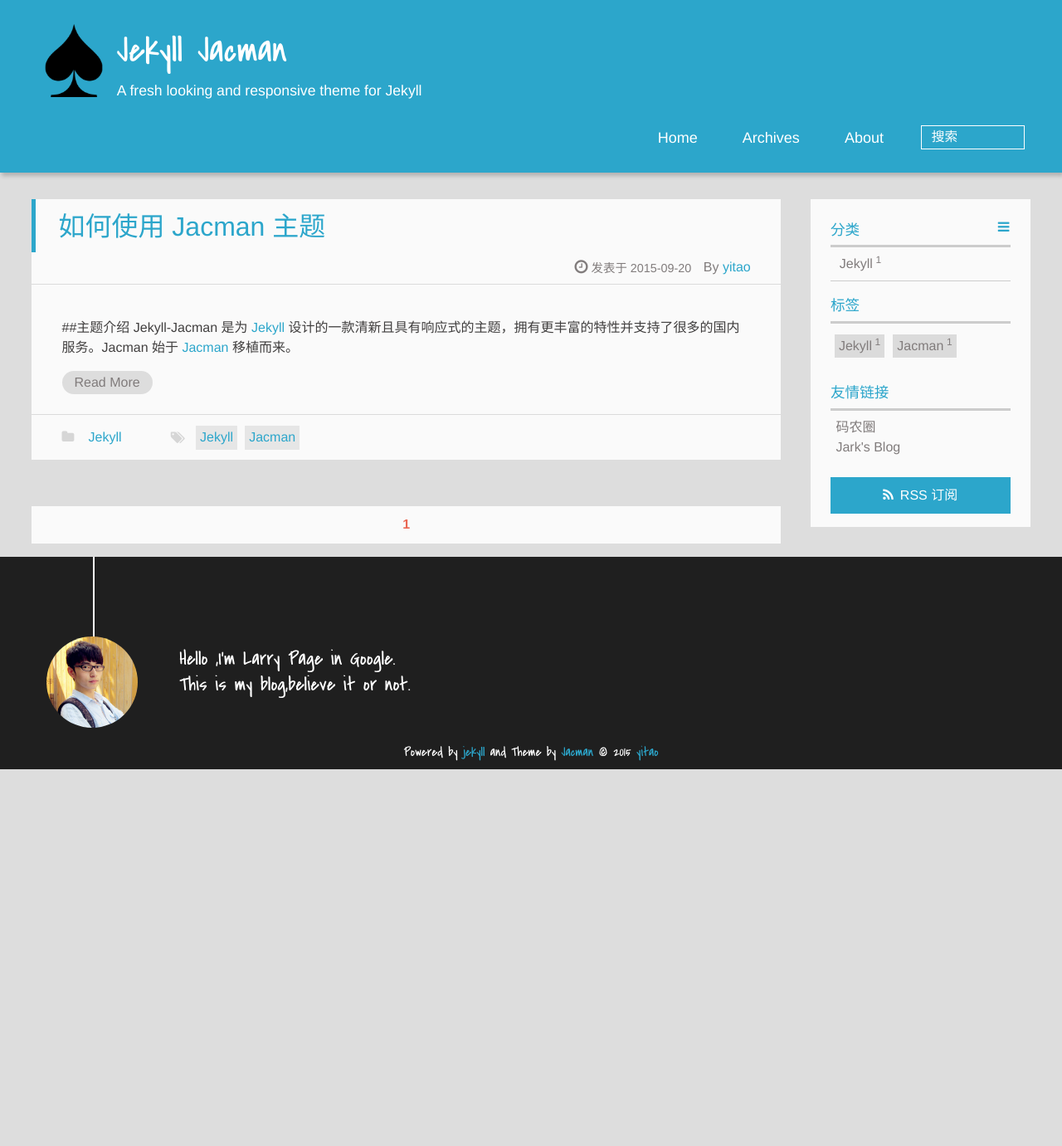
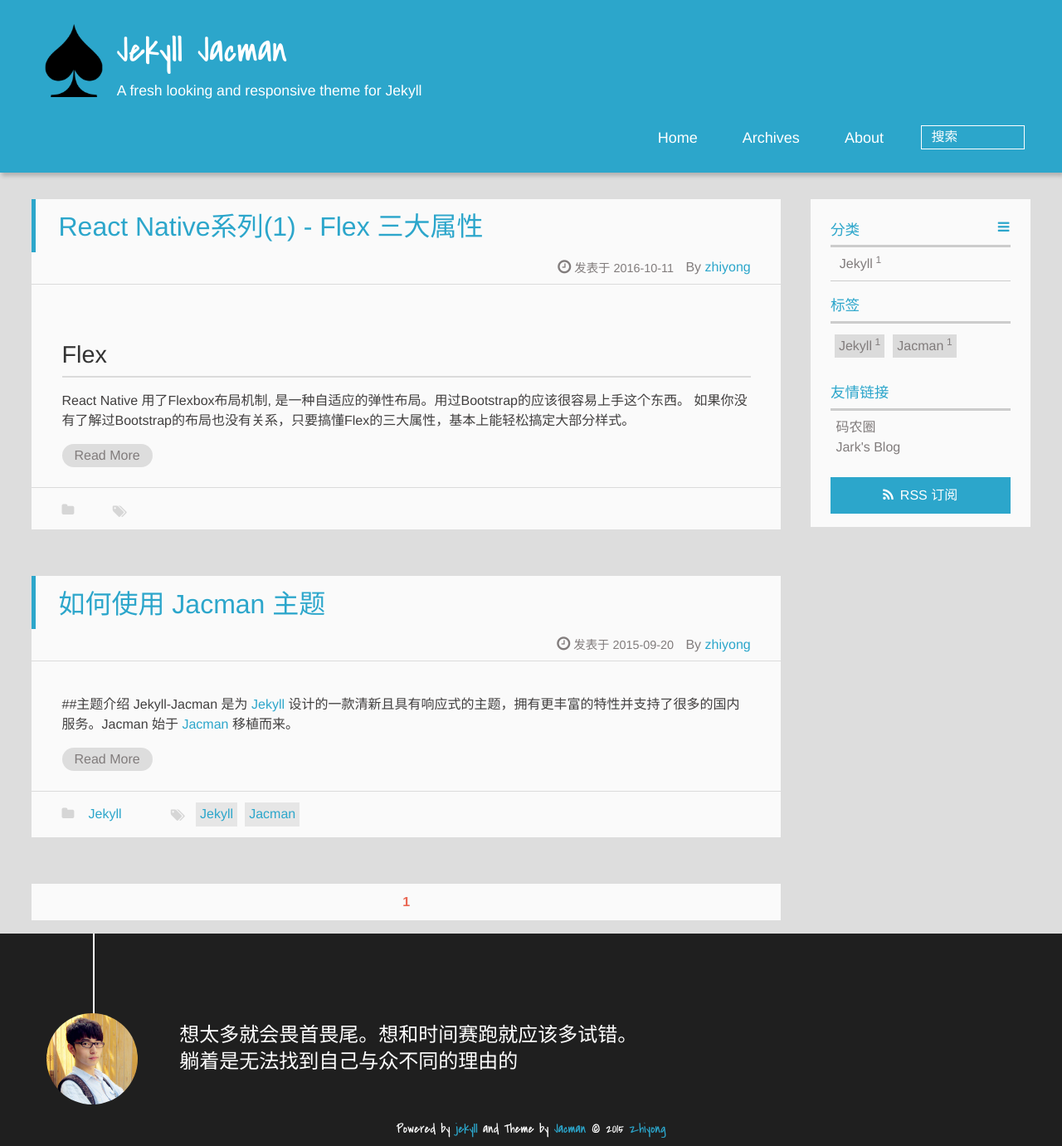
Before and after one commit to younthu/younthu.github.io, a Jekyll site: the page built from index.html, in a window 1280 px wide. Shown: the whole page at 83% size. Built offline with Jekyll 4.4.1, drawn with Linux system fonts in a browser that asks for light colours; the list of posts is cut into pages by our own code; before the commit the page ends 927 px from its top, so only the background shows below that.

Commit message:
React Native 三大属性.

```diff
--- a/Gemfile
+++ b/Gemfile
@@ -1,2 +1,3 @@
 source 'https://rubygems.org'
 gem 'github-pages', group: :jekyll_plugins
+gem 'jekyll-compose', group: [:jekyll_plugins]
--- a/_config.yml
+++ b/_config.yml
@@ -72,9 +72,9 @@ mathjax: false      #enable mathjax if true
 
 #### Author information
 author:
-  name: yitao      ## e.g. wuchong Author name
-  intro_line1:  "Hello ,I'm Larry Page in Google."    ## your introduction on the bottom of the page
-  intro_line2:  "This is my blog,believe it or not."  ## the 2nd line
+  name: zhiyong      ## e.g. wuchong Author name
+  intro_line1:  "想太多就会畏首畏尾。想和时间赛跑就应该多试错。"    ## your introduction on the bottom of the page
+  intro_line2:  "躺着是无法找到自己与众不同的理由的"  ## the 2nd line
   weibo:      ## e.g. wuchong1014 or 2176287895 for http://weibo.com/2176287895
   weibo_verifier:  ## e.g. b3593ceb Your weibo-show widget verifier ,if you use weibo-show it is needed.
   tsina:      ## e.g. 2176287895  Your weibo ID,It will be used in share button.
```
Also changed, not shown: _posts/2016-10-11-react-native系统-1-flex-三大属性.md (added, +33 -0 lines).
